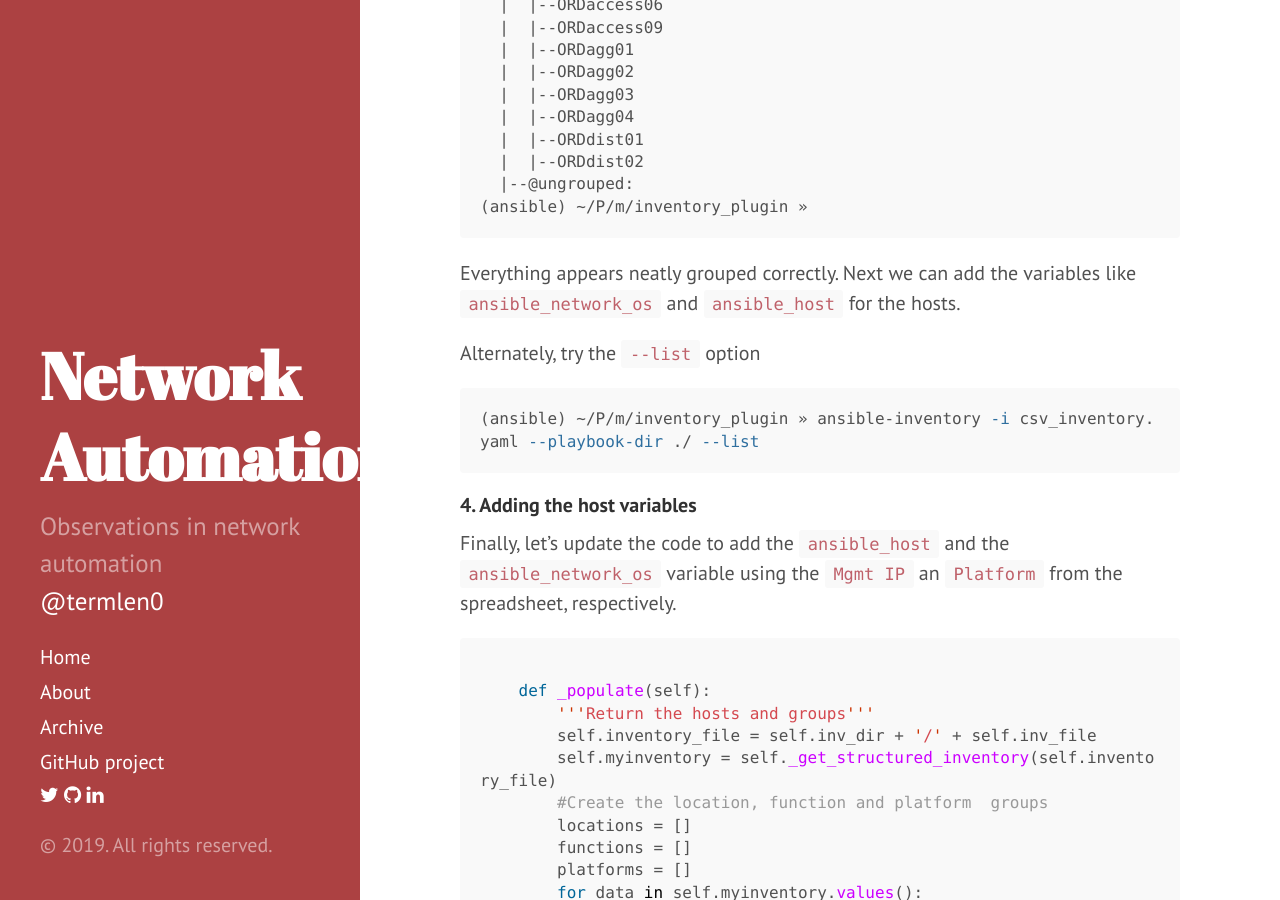
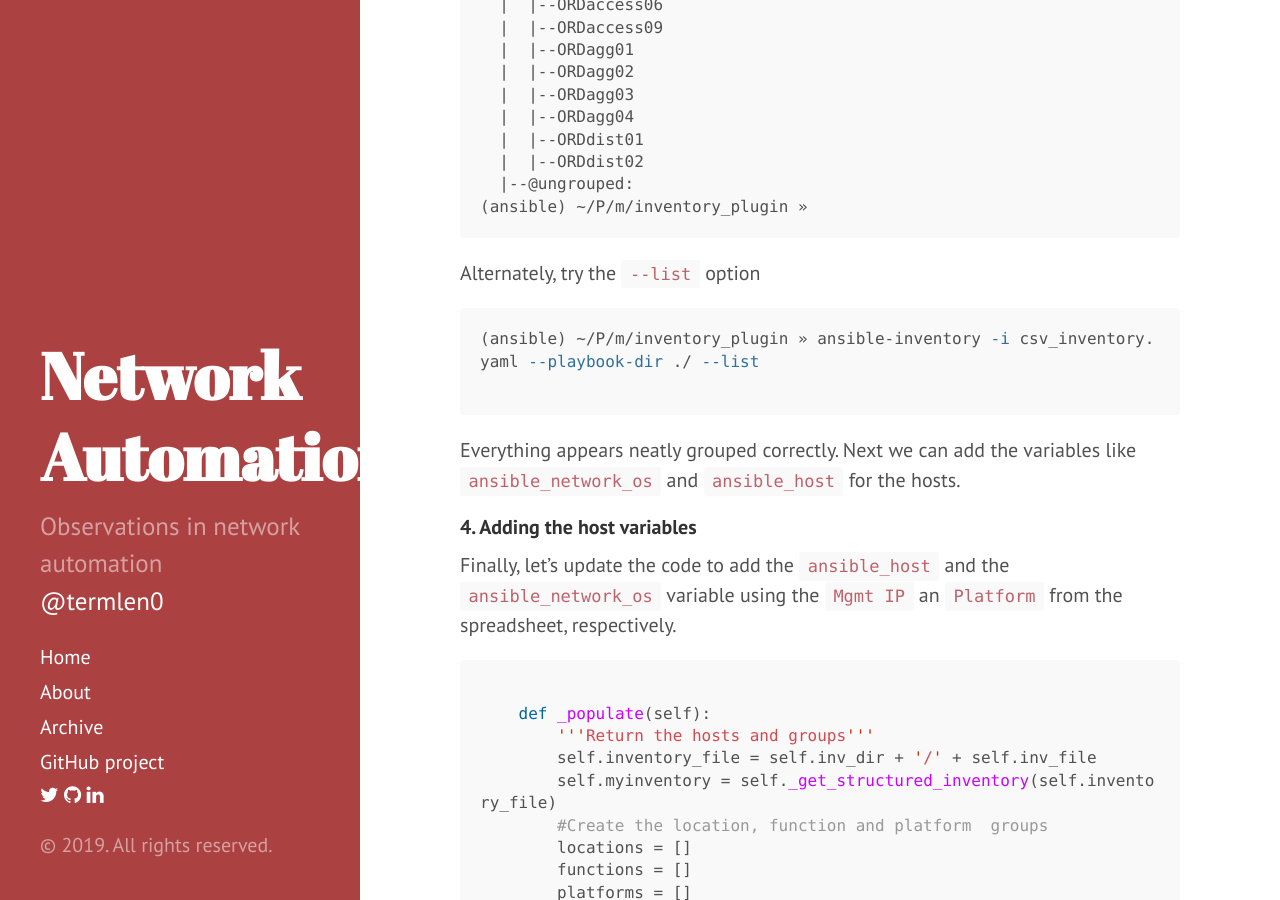
Before and after one commit to termlen0/termlen0.github.io, a Jekyll site: the page built from _posts/2019-11-16-observations.md, in a window 1280 px wide and 900 px high, scrolled down 11683 px. Built offline with Jekyll 4.4.1, drawn with Linux system fonts in a browser that asks for light colours; nearby versions of some CDN libraries; comment, search, counter and statistics services are not loaded.

Commit message:
re-order

````diff
--- a/_posts/2019-11-16-observations.md
+++ b/_posts/2019-11-16-observations.md
@@ -416,13 +416,14 @@ You can now test this code by executing the `ansible-inventory` command as follo
 (ansible) ~/P/m/inventory_plugin »
 ```
 
-Everything appears neatly grouped correctly. Next we can add the variables like `ansible_network_os` and `ansible_host` for the hosts.
-
 Alternately, try the `--list` option
 
 ``` bash
 (ansible) ~/P/m/inventory_plugin » ansible-inventory -i csv_inventory.yaml --playbook-dir ./ --list
+
 ```
+
+Everything appears neatly grouped correctly. Next we can add the variables like `ansible_network_os` and `ansible_host` for the hosts.
 
 #### 4. Adding the host variables
 
````
Also changed, not shown: 2 other files.
